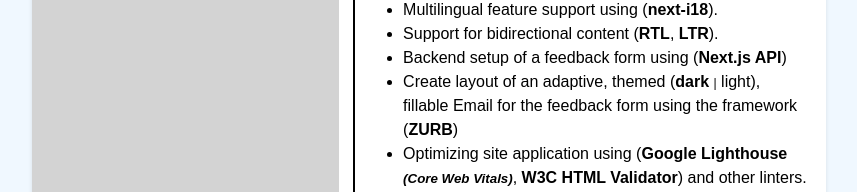
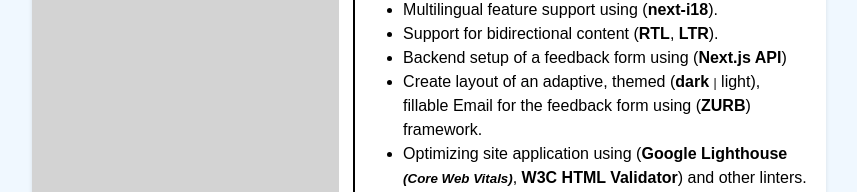
Before and after one commit to Andrew-Dyachenko/cv, a Next.js app: page / in a window 1280 px wide. Shown: the part 1817-2009 px from the top of the page, without its empty margins (211-1068 px from the left). Built offline with nearby package versions, Linux system fonts and the light colour scheme; a web font is replaced by a local one.

Commit message:
refactor(experience): Correcting grammar

```diff
--- a/app/components/Experience/Experience.tsx
+++ b/app/components/Experience/Experience.tsx
@@ -273,7 +273,7 @@ export default function Experience() {
 											<code style={{ fontSize: "0.75em" }}>v4</code>).
 										</li>
 										<li>
-											Writing business logic using (<strong>JavaScript</strong>{" "}
+											Write business logic using (<strong>JavaScript</strong>{" "}
 											<code style={{ fontSize: "0.75em" }}>^ES6</code>,{" "}
 											<strong>jQuery</strong>).
 										</li>
@@ -454,8 +454,8 @@ export default function Experience() {
 												|
 											</small>{" "}
 											<span style={{ fontWeight: 300 }}>light</span>), fillable
-											Email for the feedback form using the framework (
-											<strong>ZURB</strong>)
+											Email for the feedback form using (<strong>ZURB</strong>)
+											framework.
 										</li>
 										<li>
 											Optimizing site application using (
@@ -676,7 +676,7 @@ export default function Experience() {
 											<strong>PUG</strong>, <strong>SASS</strong>).
 										</li>
 										<li>
-											Writing business logic using (<strong>JavaScript</strong>{" "}
+											Write business logic using (<strong>JavaScript</strong>{" "}
 											<code style={{ fontSize: "0.75em" }}>^ES6</code>).
 										</li>
 										<li>Add an ability to play video in full screen mode.</li>
@@ -839,7 +839,7 @@ export default function Experience() {
 										</li>
 										<li>
 											Create regular thematic, adaptive Email newsletters, with
-											support for regular email clients using the (
+											support for regular email clients using (
 											<strong>ZURB</strong>) framework.
 										</li>
 										<li>
@@ -936,7 +936,7 @@ export default function Experience() {
 										</li>
 										<li>
 											Create regular thematic, adaptive Email newsletters, with
-											support for regular email clients using the (
+											support for regular email clients using (
 											<strong>ZURB</strong>) framework.
 										</li>
 										<li>
```
